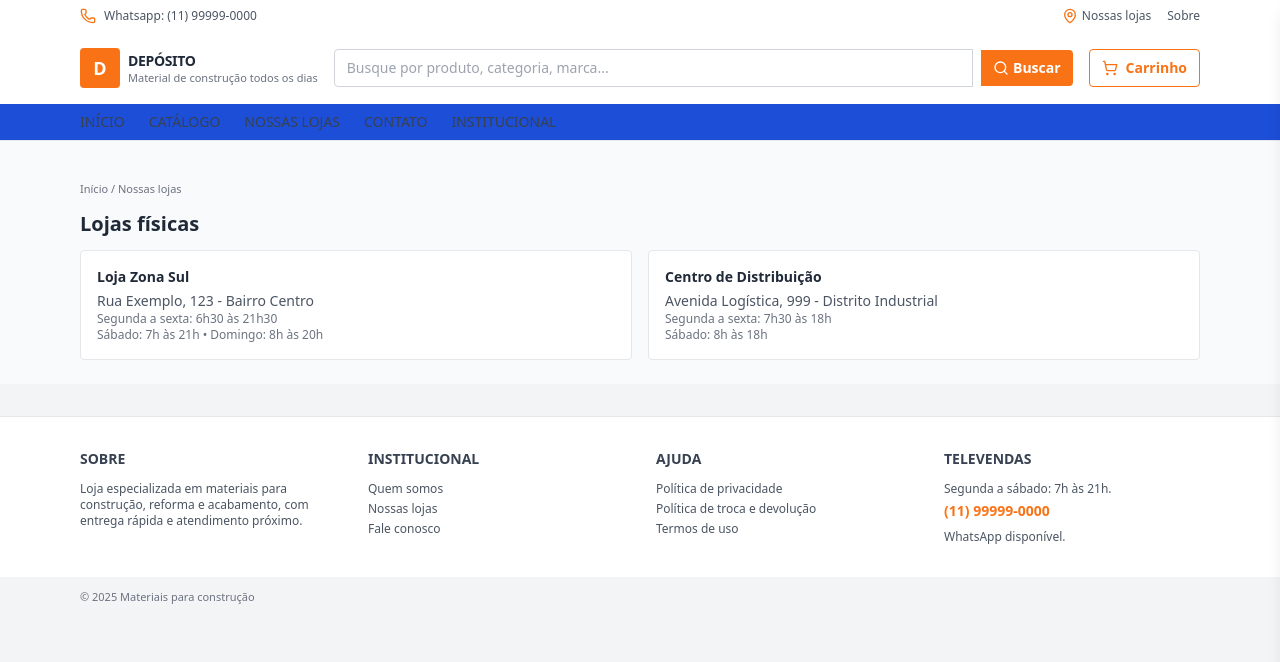
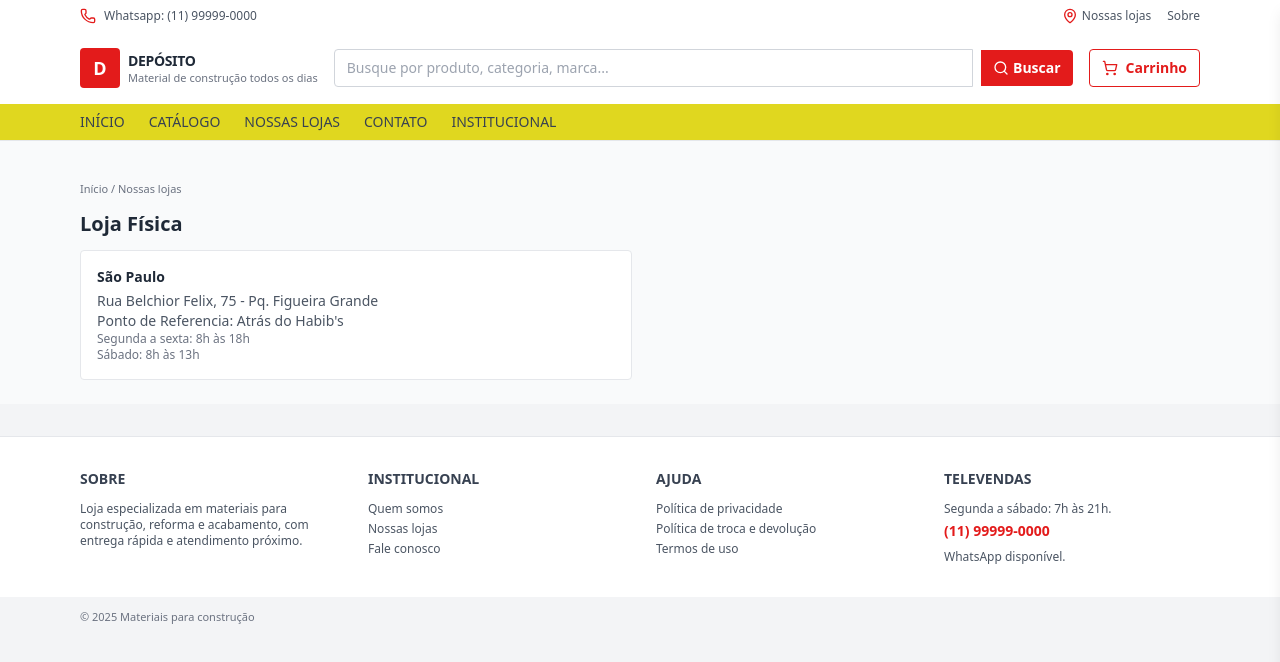
Before and after one commit to Rayza-Souto/Deposito-Digital, a React (Vite) app in the folder frontend/: page /Deposito-Digital/lojas in a window 1280 px wide. Shown: the top 662 px of the page. Built offline with nearby package versions, Linux system fonts and the light colour scheme.

Commit message:
Cores e endereço corrigidos

```diff
--- a/frontend/src/pages/Stores.jsx
+++ b/frontend/src/pages/Stores.jsx
@@ -6,36 +6,23 @@ function Stores() {
     <div className="mx-auto max-w-6xl px-4 py-6">
       <Breadcrumb items={[{ label: 'Nossas lojas' }]} />
       <h1 className="mb-3 text-xl font-bold text-gray-800">
-        Lojas físicas
+        Loja Física
       </h1>
 
       <div className="grid gap-4 md:grid-cols-2">
         <div className="rounded border bg-white p-4 text-sm">
           <h2 className="mb-1 text-sm font-semibold text-gray-800">
-            Loja Zona Sul
+            São Paulo
           </h2>
           <p className="text-gray-600">
-            Rua Exemplo, 123 - Bairro Centro
+            Rua Belchior Felix, 75 - Pq. Figueira Grande <br></br>
+            Ponto de Referencia: Atrás do Habib's
           </p>
           <p className="text-xs text-gray-500">
-            Segunda a sexta: 6h30 às 21h30
+            Segunda a sexta: 8h às 18h
           </p>
           <p className="text-xs text-gray-500">
-            Sábado: 7h às 21h • Domingo: 8h às 20h
-          </p>
-        </div>
-        <div className="rounded border bg-white p-4 text-sm">
-          <h2 className="mb-1 text-sm font-semibold text-gray-800">
-            Centro de Distribuição
-          </h2>
-          <p className="text-gray-600">
-            Avenida Logística, 999 - Distrito Industrial
-          </p>
-          <p className="text-xs text-gray-500">
-            Segunda a sexta: 7h30 às 18h
-          </p>
-          <p className="text-xs text-gray-500">
-            Sábado: 8h às 18h
+            Sábado: 8h às 13h
           </p>
         </div>
       </div>
--- a/frontend/tailwind.config.js
+++ b/frontend/tailwind.config.js
@@ -4,9 +4,9 @@ module.exports = {
   theme: {
     extend: {
       colors: {
-        primary: '#f97316',
-        primaryDark: '#ea580c',
-        secondary: '#1d4ed8'
+        primary: '#E31B1B',
+        primaryDark: '#F58518',
+        secondary: '#E0D71F'
       }
     }
   },
```
